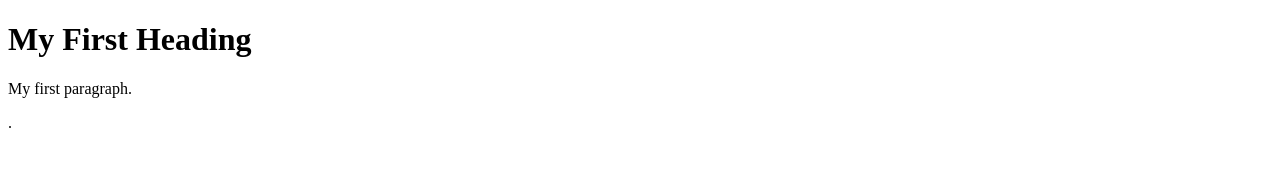
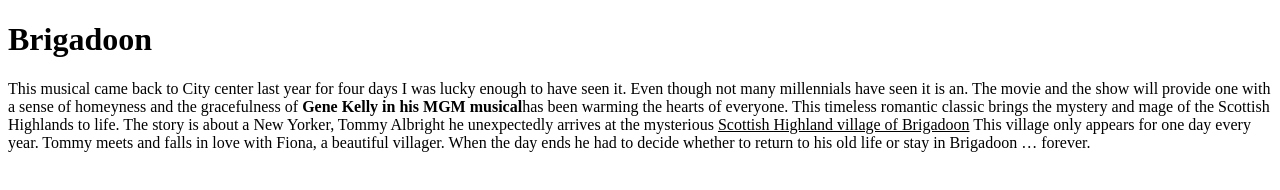
Before and after one commit to jh2995/explorinn-cs-, a plain HTML site: page index.html in a window 1280 px wide. Drawn offline with Linux system fonts and the light colour scheme.

Commit message:
Update index.html

```diff
--- a/index.html
+++ b/index.html
@@ -1,7 +1,15 @@
 <!DOCTYPE html>
 <html>
  <body>
-      <h1>My First Heading</h1>
-   	<p>My first paragraph.</p>.
+      <h1>Brigadoon</h1>
+
+   	<p>This musical came back to City center last year for four days I was lucky enough to have seen it.
+     Even though not many millennials have seen it is an. The movie and the show will provide one with a sense of
+     homeyness and the gracefulness of <b>Gene Kelly in his MGM musical</b>has been warming the hearts of everyone.
+     This timeless romantic classic brings the mystery and mage of the Scottish Highlands to life.
+     The story is about a  New Yorker, Tommy Albright he unexpectedly arrives at the mysterious <u>Scottish Highland
+     village of Brigadoon</u> This village only appears for one day every year.
+     Tommy meets and falls in love with Fiona, a beautiful villager.
+     When the day ends he had to decide whether to return to his old life or stay in Brigadoon … forever.</p>
  </body>
 </html>
```
